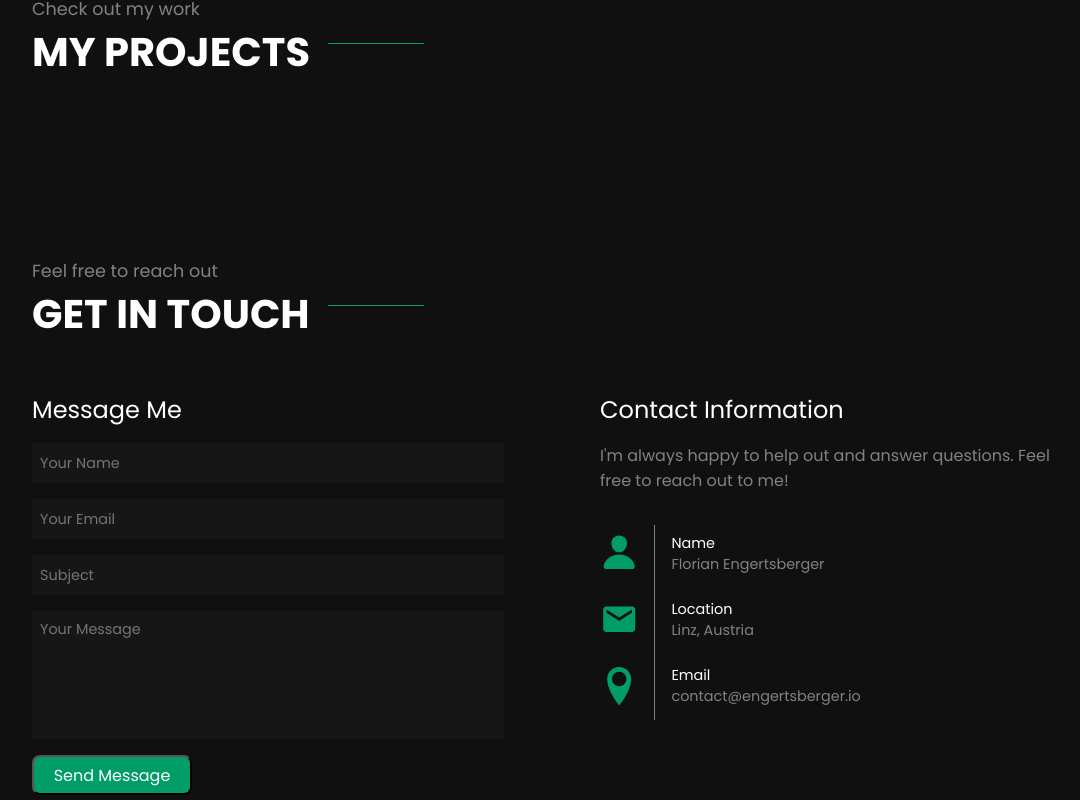
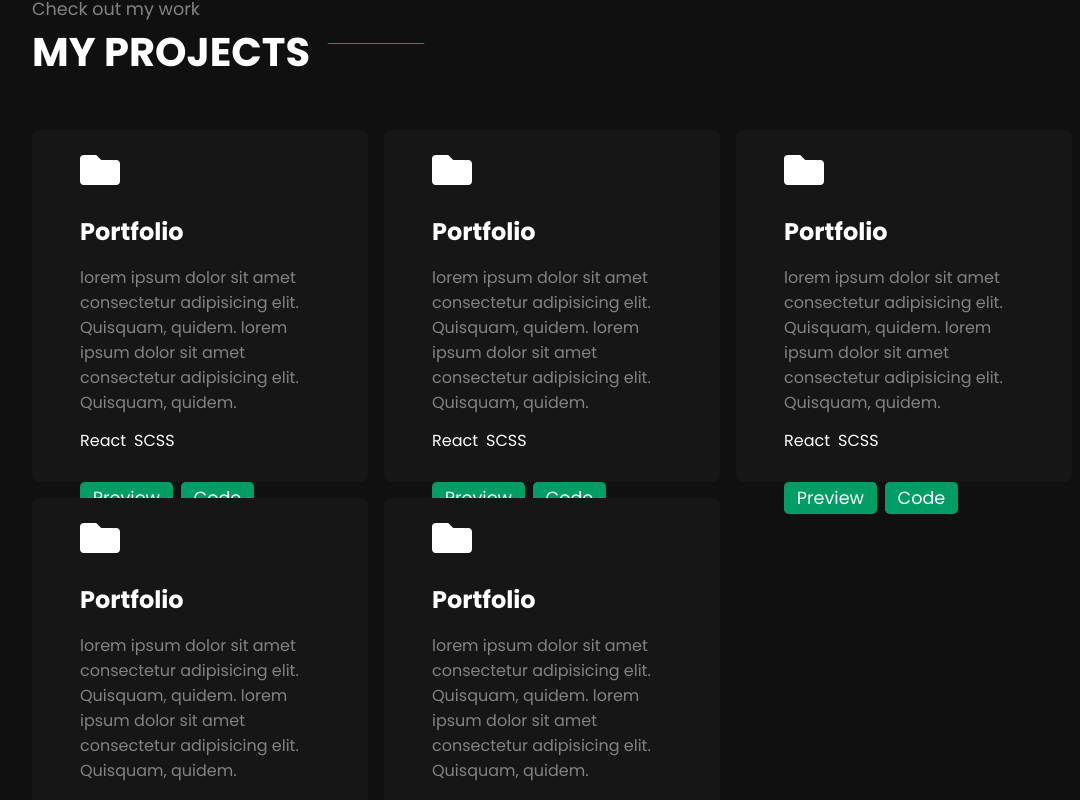
Before and after one commit to EnFlorian/personal-website, a React (Create React App) app: page / in a window 1280 px wide. Shown: the part 2353-3153 px from the top of the page, without its empty margins (88-1168 px from the left). Built offline with nearby package versions, Linux system fonts and the light colour scheme.

Commit message:
Added card and profile section

```diff
--- /dev/null
+++ b/src/components/Card.jsx
@@ -0,0 +1,34 @@
+import React from "react";
+import "./Card.scss";
+import { FaFolder } from "react-icons/fa";
+
+const Card = ({ title, description, tags, previewLink, codeLink }) => {
+  return (
+    <section className="card">
+      <div className="card__icon">
+        <FaFolder />
+      </div>
+      <div className="card__content">
+        <h1 className="card__title">{title}</h1>
+        <p className="card__description">{description}</p>
+        <ul className="card__tags">
+          {tags.map((tag) => (
+            <li key={tag} className="card__tag">
+              {tag}
+            </li>
+          ))}
+        </ul>
+        <div className="card__links">
+          <a className="card__link" href={previewLink}>
+            Preview
+          </a>
+          <a className="card__link" href={codeLink}>
+            Code
+          </a>
+        </div>
+      </div>
+    </section>
+  );
+};
+
+export default Card;
--- /dev/null
+++ b/src/components/Card.scss
@@ -0,0 +1,66 @@
+.card{
+  background-color: var(--clr-bg-light);
+  border-radius: 0.5rem;
+  padding: 1rem 3rem;
+  height: 22rem;
+
+  &__icon{
+    font-size: 2.5rem;
+    color: var(--clr-text-primary);
+    margin-bottom: 0.5rem;
+  }
+
+  &__content{
+    justify-self: center;
+    align-self: center;
+    display: flex;
+    flex-direction: column;
+  }
+
+  &__title{
+    font-size: 1.5rem;
+    color: var(--clr-text-primary);
+    font-weight: bold;
+    margin-bottom: 1rem;
+  }
+
+  &__description{
+    text-align: left;
+    font-size: 1rem;
+    color: var(--clr-text-secondary);
+    margin-bottom: 0.8rem;
+  }
+
+  &__tags{
+    list-style: none;
+    display: flex;
+    flex-wrap: wrap;
+    justify-content: flex-start;
+    align-items: center;
+    margin-bottom: 1rem;
+
+
+  }
+
+  &__tag{
+    font-size: 1rem;
+    color: var(--clr-text-primary);
+    margin-right: 0.5rem;
+    margin-bottom: 1rem;
+  }
+
+  &__link{
+    font-size: 1.1rem;
+    color: var(--clr-text-primary);
+    text-decoration: none;
+    transition: all 0.2s ease-in-out;
+    padding: 0.25rem 0.8rem;
+    margin-right: 0.5rem ;
+    background-color: var(--clr-accent);
+    border-radius: 0.3rem;
+
+    &:hover{
+      transform: scale(1.1);
+    }
+  }
+}
--- a/src/components/PortfolioSection.jsx
+++ b/src/components/PortfolioSection.jsx
@@ -1,4 +1,5 @@
 import React from "react";
+import Card from "./Card";
 import "./PortfolioSection.scss";
 
 const PortfolioSection = () => {
@@ -6,6 +7,48 @@ const PortfolioSection = () => {
     <article className="portfolio">
       <p className="portfolio__subheading">Check out my work</p>
       <h2 className="portfolio__heading">My Projects</h2>
+
+      <div className="portfolio__cards">
+        <Card
+          title="Portfolio"
+          description="lorem ipsum dolor sit amet consectetur adipisicing elit. Quisquam, quidem. lorem ipsum dolor sit amet consectetur adipisicing elit. Quisquam, quidem."
+          tags={["React", "SCSS"]}
+          previewLink="https://florianengertsberger.com"
+          codeLink=""
+        />
+
+        <Card
+          title="Portfolio"
+          description="lorem ipsum dolor sit amet consectetur adipisicing elit. Quisquam, quidem. lorem ipsum dolor sit amet consectetur adipisicing elit. Quisquam, quidem."
+          tags={["React", "SCSS"]}
+          previewLink="https://florianengertsberger.com"
+          codeLink=""
+        />
+
+        <Card
+          title="Portfolio"
+          description="lorem ipsum dolor sit amet consectetur adipisicing elit. Quisquam, quidem. lorem ipsum dolor sit amet consectetur adipisicing elit. Quisquam, quidem."
+          tags={["React", "SCSS"]}
+          previewLink="https://florianengertsberger.com"
+          codeLink=""
+        />
+
+        <Card
+          title="Portfolio"
+          description="lorem ipsum dolor sit amet consectetur adipisicing elit. Quisquam, quidem. lorem ipsum dolor sit amet consectetur adipisicing elit. Quisquam, quidem."
+          tags={["React", "SCSS"]}
+          previewLink="https://florianengertsberger.com"
+          codeLink=""
+        />
+
+        <Card
+          title="Portfolio"
+          description="lorem ipsum dolor sit amet consectetur adipisicing elit. Quisquam, quidem. lorem ipsum dolor sit amet consectetur adipisicing elit. Quisquam, quidem."
+          tags={["React", "SCSS"]}
+          previewLink="https://florianengertsberger.com"
+          codeLink=""
+        />
+      </div>
     </article>
   );
 };
--- a/src/components/PortfolioSection.scss
+++ b/src/components/PortfolioSection.scss
@@ -29,4 +29,21 @@
       margin: 1rem auto;
     }
   }
+
+  &__cards{
+    max-width: 100%;
+    display: grid;
+    gap: 1rem;
+  }
+
+
 }
+
+@media screen and (min-width: 576px) {
+
+
+  .portfolio__cards {
+    grid-template-columns: repeat(auto-fill, minmax(300px, 1fr));
+  }
+
+}
```
